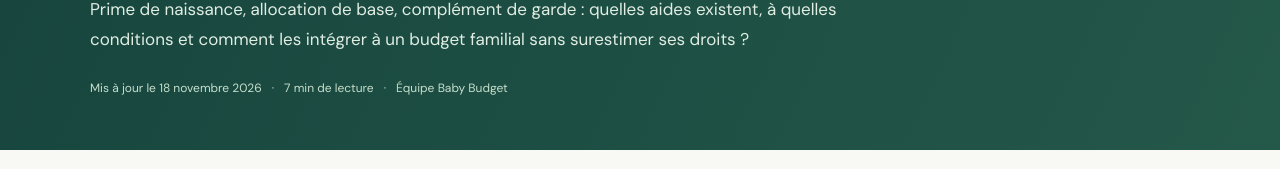
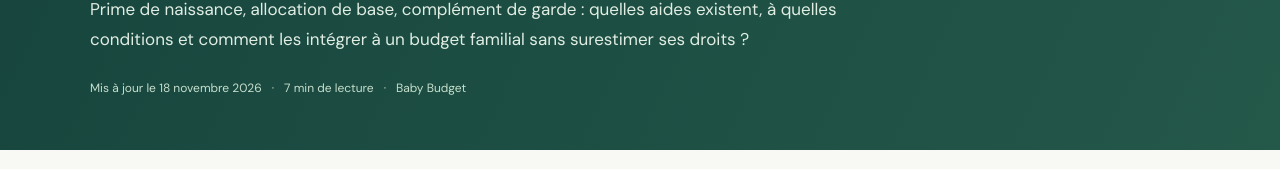
Before and after one commit to ambroiseguyot-del/stackblitz-starters-nzpd1ern, a Next.js app: page /blog/aides-caf-bebe-2026 in a window 1280 px wide. Shown: the part 358-527 px from the top of the page. Built offline with nearby package versions, Linux system fonts and the light colour scheme; no server answers.

Commit message:
blog: accurately attribute editorial guides to Baby Budget

```diff
--- a/components/BlogArticleFrame.tsx
+++ b/components/BlogArticleFrame.tsx
@@ -22,7 +22,7 @@ export default function BlogArticleFrame({
           <div className="bb-blog-meta">
             <span>Mis à jour le {updated}</span><span aria-hidden="true">·</span>
             <span>{readTime} de lecture</span><span aria-hidden="true">·</span>
-            <span>Équipe Baby Budget</span>
+            <span>Baby Budget</span>
           </div>
         </div>
       </section>
```
